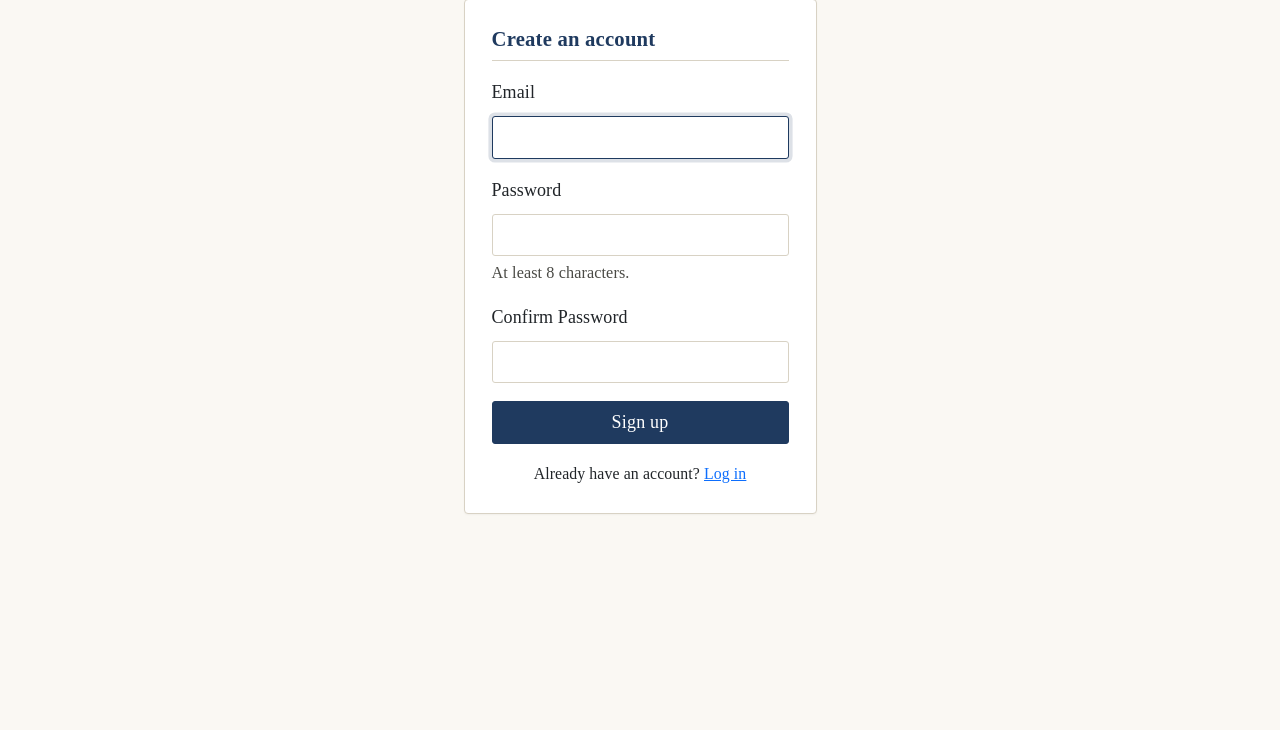
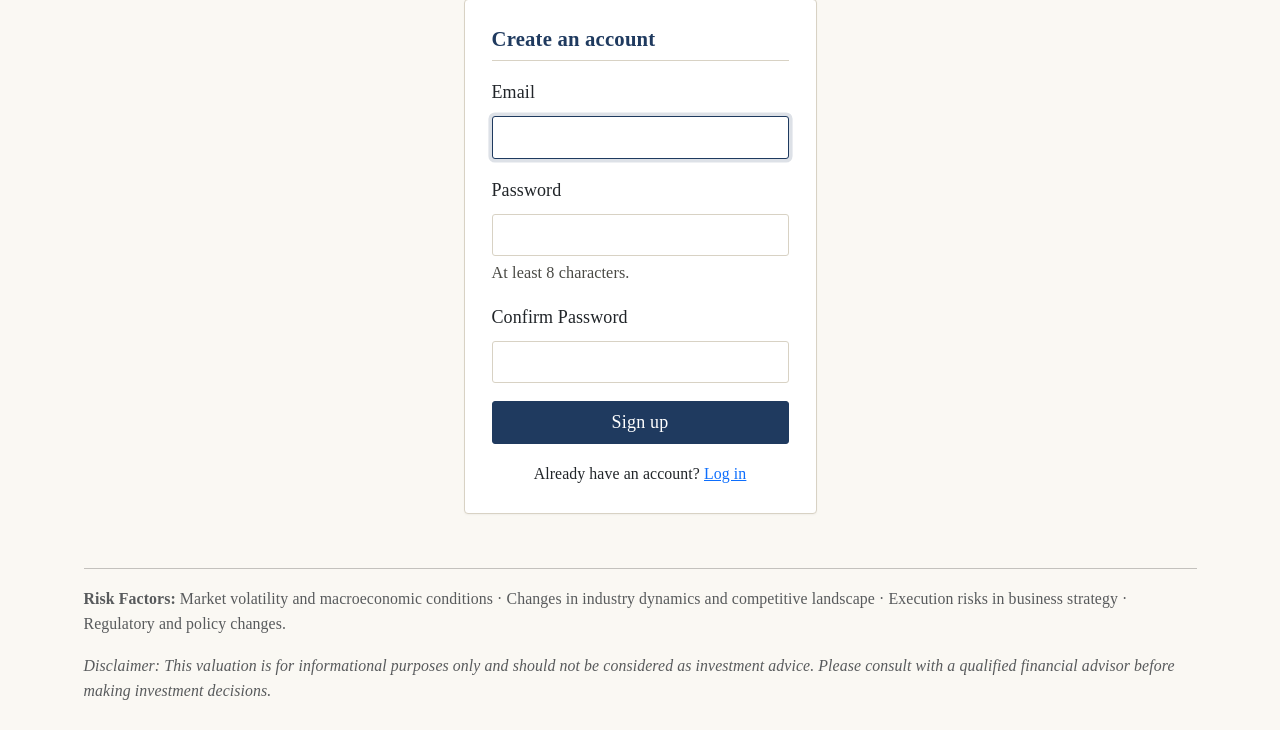
Before and after one commit to sheshangchoksi/sheshvaluation, a Flask app: page /auth/signup in a window 1280 px wide. Shown: the part 158-888 px from the top of the page. Before the commit the page ends 672 px from the top, so only its background shows below. Run offline with Flask 3, Linux system fonts and the light colour scheme.

Commit message:
Add files via upload

```diff
--- a/app/templates/base.html
+++ b/app/templates/base.html
@@ -36,6 +36,20 @@
     {% block content %}{% endblock %}
   </div>
 
+  <footer class="container mt-5 mb-4">
+    <hr>
+    <p class="text-muted small">
+      <strong>Risk Factors:</strong> Market volatility and macroeconomic conditions ·
+      Changes in industry dynamics and competitive landscape · Execution risks in
+      business strategy · Regulatory and policy changes.
+    </p>
+    <p class="text-muted small fst-italic mb-0">
+      Disclaimer: This valuation is for informational purposes only and should not
+      be considered as investment advice. Please consult with a qualified financial
+      advisor before making investment decisions.
+    </p>
+  </footer>
+
   <script src="https://cdn.jsdelivr.net/npm/bootstrap@5.3.3/dist/js/bootstrap.bundle.min.js"></script>
 </body>
 </html>
```
